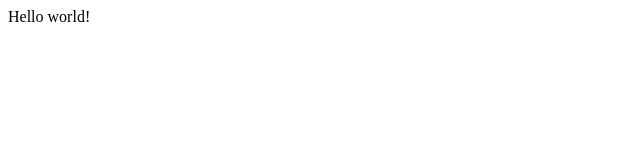
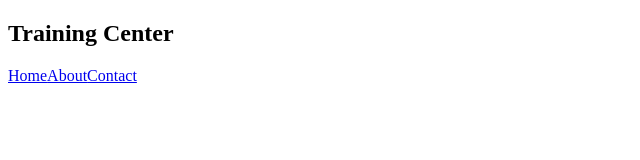
Before and after one commit to kowais915/Training-center, a Gatsby site: page / in a window 1280 px wide. Shown: the whole page, without its empty margins (0-640 px from the left). Built offline with nearby package versions, Linux system fonts and the light colour scheme; Gatsby itself is replaced by a stand-in of ours.

Commit message:
added navbar

```diff
--- /dev/null
+++ b/src/components/Navbar.js
@@ -0,0 +1,26 @@
+import React from 'react'
+import  {Link } from 'gatsby'
+
+
+const Navbar= () => {
+    return (
+            <nav>
+                {/* site title */}
+                <h2>Training Center</h2>
+
+
+                {/* links */}
+                <div className="links">
+                    <Link to="/" >Home</Link>
+                    <Link to="/" >About</Link>
+                    <Link to="/" >Contact</Link>
+
+
+                </div>
+            </nav>
+
+
+    )
+}
+
+export default Navbar;
--- a/src/pages/index.js
+++ b/src/pages/index.js
@@ -1,5 +1,13 @@
-import * as React from "react"
+import React from "react"
+import Navbar from '../components/Navbar'
 
 export default function Home() {
-  return <div>Hello world!</div>
+  return (
+      <div className="app">
+        <Navbar/>
+      </div>
+
+
+
+  )
 }
```
Also changed, not shown: src/pages/404.js (added, +12 -0 lines), src/pages/about.js (added, +14 -0 lines).
